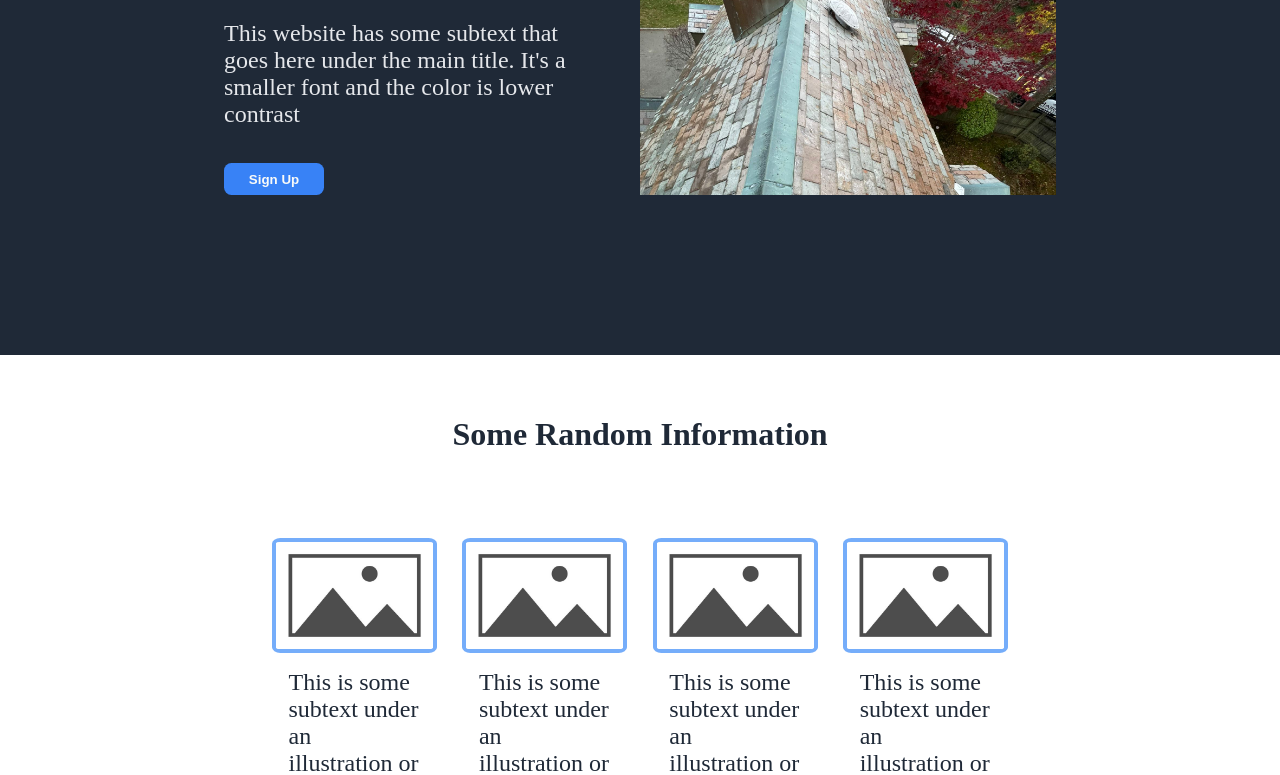
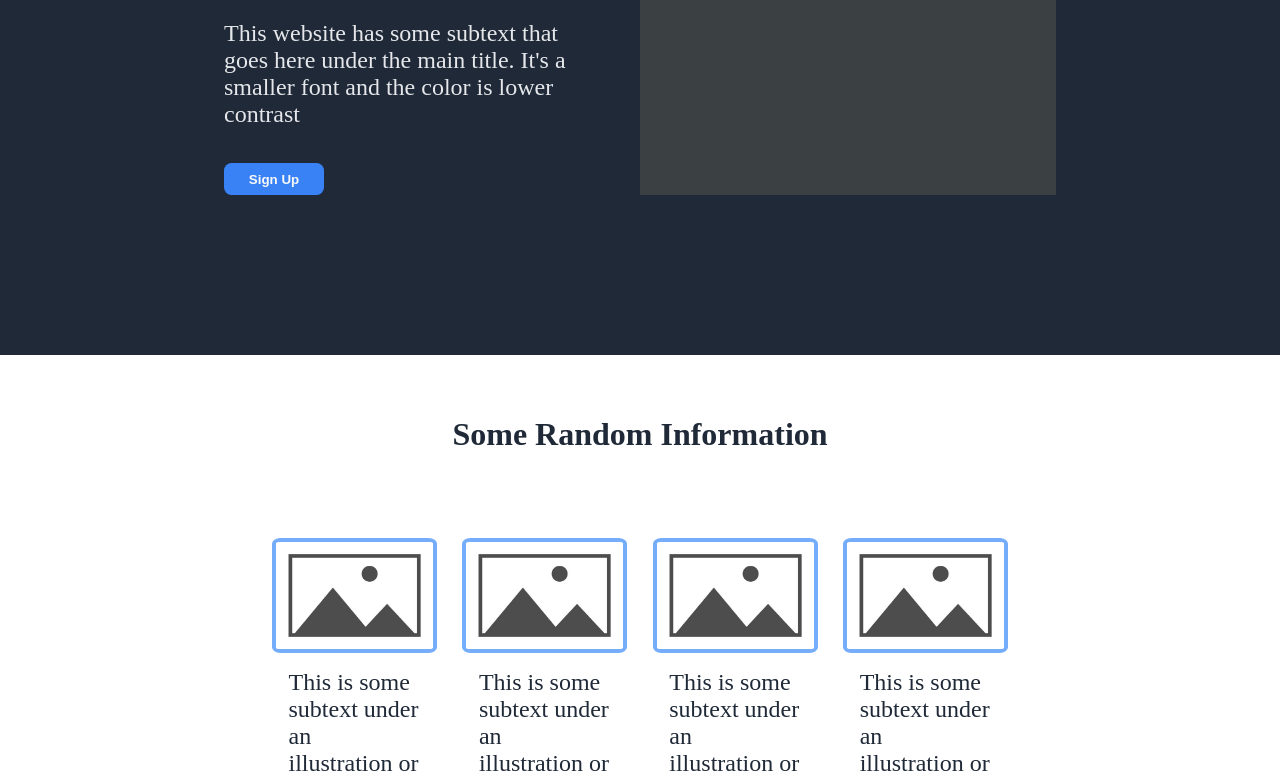
Before and after one commit to joaoviscaino/landing-page, a plain HTML site: page index.html in a window 1280 px wide. Shown: the part 325-1100 px from the top of the page. Drawn offline with Linux system fonts and the light colour scheme.

Commit message:
Removed section 1's image due to bugs when accessing the website online

```diff
--- a/index.html
+++ b/index.html
@@ -26,7 +26,7 @@
                 <button>Sign Up</button>
             </div>
             <div class="image-containerr">
-                <img src="/images/test.jpeg" alt="Goal">
+                <!-- <img src="/images/test.jpeg" alt="Goal"> -->
             </div>
         </div>
 
--- a/styles.css
+++ b/styles.css
@@ -98,6 +98,7 @@ header,
     padding: 0px;
     flex: 1;
     overflow: hidden; /* makes image not resize, maintaining a good resolution. */
+    background-color: #3b4042;
 }
 
 .section-1 .image-containerr img {
```
